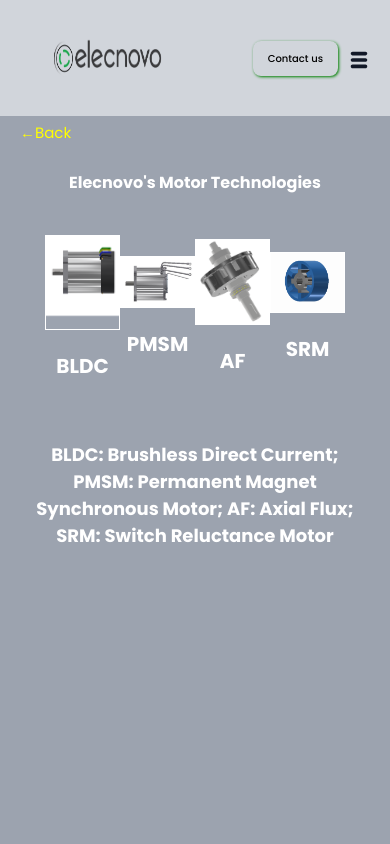
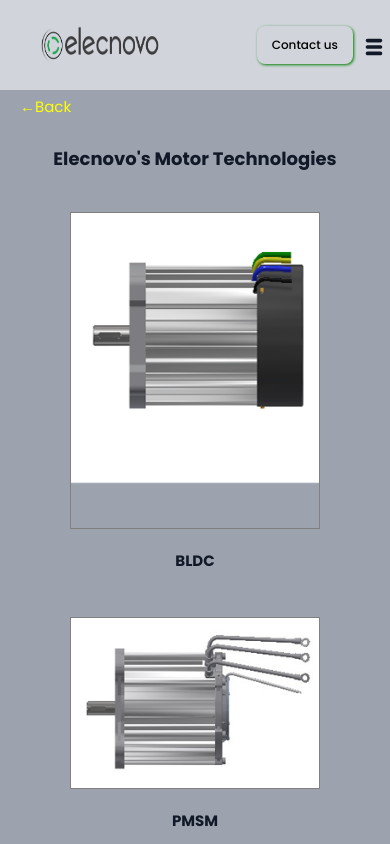
Before and after one commit to SeemaKumari62998/elecnovo_web, a React (Vite) app: page /technology in a window 390 px wide. Built offline with nearby package versions, Linux system fonts and the light colour scheme; a web font is replaced by a local one.

Commit message:
responsive

```diff
--- a/src/pages/About.jsx
+++ b/src/pages/About.jsx
@@ -8,7 +8,7 @@
   flex-direction: column;
   align-items: center;
   justify-content: center;
-  padding: 2%;
+  background-color: var(--color-grey-400);
 
   @media (min-width: 768px) {
     padding: 5%;
@@ -18,9 +18,9 @@
 const Paragrapg = styled.p`
   text-align: left;
   max-width: 80%;
-  margin: 4% auto;
-  font-size: 2rem;
-  color: var(--color-grey-200);
+  margin: 1% auto;
+  font-size: 1.6rem;
+  color: var(--color-grey-300);
 
   @media only screen and (max-width: 600px) {
     font-size: 1.5rem;
--- a/src/pages/Application.jsx
+++ b/src/pages/Application.jsx
@@ -39,7 +39,7 @@
   margin-bottom: 70px;
   margin-top: auto;
   position: relative;
-
+  /* text-align: center; */
   &:hover {
     ${Image} {
       transform: scale(1.2);
@@ -48,10 +48,9 @@
   }
 
   @media only screen and (max-width: 600px) {
-    justify-content: center;
-    align-items: center;
     margin-bottom: 15px;
     margin-top: 40px;
+    align-items: center;
   }
 `;
 
@@ -66,9 +65,13 @@
   font-size: 1.8rem;
 
   @media only screen and (max-width: 600px) {
-    text-align: center;
+    /* text-align: center;
     margin-top: 40px;
-    padding: 180px 400px;
+    padding: 180px 400px; */
+
+    bottom: -153px; /* Adjust position for mobile */
+    left: 50%;
+    padding: 120px; /* Adjust padding for mobile */
   }
 `;
 
--- a/src/pages/Home.jsx
+++ b/src/pages/Home.jsx
@@ -77,7 +77,7 @@
   right: 1px;
   transform: translateY(-60%);
   text-align: center;
-  color: var(--color-green-100);
+  color: var(--color-grey-100);
   width: fit-content;
 
   @media only screen and (max-width: 600px) {
@@ -93,7 +93,7 @@
   align-items: center;
 
   @media only screen and (max-width: 600px) {
-    margin-right: 0px;
+    margin: 15px;
   }
 `;
 
@@ -109,7 +109,7 @@
   @media only screen and (max-width: 600px) {
     width: 100px;
     padding: 2px;
-    margin: 4px;
+    margin: 1px;
   }
 `;
 
--- a/src/pages/Technology.jsx
+++ b/src/pages/Technology.jsx
@@ -7,7 +7,7 @@
   background-color: var(--color-grey-400);
   display: flex;
   flex-direction: column;
-  color: white;
+  color: var(--color-grey-900);
 
   @media only screen and (max-width: 600px) {
     padding: 25px;
@@ -18,7 +18,7 @@
   margin-top: 30px;
 
   @media only screen and (max-width: 600px) {
-    font-size: 16px;
+    font-size: 18px;
   }
 `;
 const H2 = styled.h2`
@@ -27,27 +27,36 @@
 
   @media only screen and (max-width: 600px) {
     font-size: 18px;
-    margin-top: 40px;
+    margin-top: 5px;
     text-align: center;
   }
 `;
 
 const Imagecontainer = styled.div`
   margin-top: 60px;
-  display: flex;
-  flex-direction: row;
-  justify-content: center;
+  display: grid;
+  grid-template-columns: repeat(4, 1fr);
+  grid-auto-rows: auto;
+  gap: 20px;
 
   @media only screen and (max-width: 600px) {
+    grid-template-columns: 1fr;
+    gap: 5px;
     margin: 20px;
   }
 `;
 
 const Image = styled.img`
-  width: 250px;
+  width: 100%;
+  max-width: 250px;
   height: auto;
   margin: 20px;
-  border: 1px solid white;
+  border: 1px solid grey;
+
+  @media only screen and (max-width: 600px) {
+    max-width: calc(100% - 50px);
+    margin: 20px;
+  }
 `;
 
 const Div = styled.div`
@@ -61,11 +70,17 @@
   font-weight: bold;
   margin-top: 1px;
   font-size: 20px;
+
+  @media only screen and (max-width: 600px) {
+    font-size: 15px;
+    margin-bottom: 20px;
+  }
 `;
 
 const Span = styled.span`
   @media only screen and (max-width: 600px) {
     font-size: 15px;
+    /* position: fixed; */
   }
 `;
 
--- a/ui/AppLayout.jsx
+++ b/ui/AppLayout.jsx
@@ -13,7 +13,7 @@
 
 const Main = styled.main`
   background-color: var(--color-grey-900);
-  margin-top: 116px;
+  margin-top: 90px;
   /* color: var(--color-grey-100); */
 `;
 
--- a/ui/Button.jsx
+++ b/ui/Button.jsx
@@ -29,7 +29,14 @@
   border-radius: var(--border-radius-sm);
   box-shadow: var(--shadow-sm);
   margin-top: 30px;
-  margin-left: 300px;
+  margin-left: auto;
+  margin-right: auto;
+
+  @media only screen and (max-width: 600px) {
+    padding: 0.2rem 0%.3;
+    width: 40%;
+    font-size: 15px;
+  }
 
   ${(props) => sizes[props.size]} ${(props) => variations[props.variation]}
 `;
--- a/ui/ContactForm.jsx
+++ b/ui/ContactForm.jsx
@@ -16,6 +16,7 @@
   @media only screen and (max-width: 600px) {
     justify-content: center;
     flex-direction: column;
+    height: 100vh;
   }
 `;
 
@@ -38,6 +39,12 @@
   border-radius: var(--border-radius-sm);
   padding: 1.5rem 2rem;
   box-shadow: var(--shadow-sm);
+
+  @media only screen and (max-width: 600px) {
+    padding: 0.7rem 1rem;
+    font-size: 10px;
+    width: 300px;
+  }
 `;
 
 const FormContainer = styled.div`
@@ -61,10 +68,22 @@
   width: 100%;
   max-height: 150px;
   resize: none;
+
+  @media only screen and (max-width: 600px) {
+    width: 300px;
+    font-size: 10px;
+  }
 `;
 
 const SpanOr = styled.strong`
   text-align: center;
+  margin: 10px;
+  display: flex;
+  justify-content: center;
+
+  @media only screen and (max-width: 600px) {
+    width: 60%;
+  }
 `;
 
 function ContactForm() {
@@ -98,7 +117,7 @@
             <Input type="text" placeholder="Enter your phone number" />
             <Input type="text" placeholder="Enter your Email" />
             <StyledTextarea
-              placeholder=" Enter your Message or question"
+              placeholder="Enter your Message or question"
               maxLength={200}
             />
           </FormContainer>
--- a/ui/Footer.jsx
+++ b/ui/Footer.jsx
@@ -6,18 +6,17 @@
 const StyledFooter = styled.div`
   display: flex;
   flex-wrap: wrap;
-
   justify-content: space-between;
   background-color: var(--color-grey-900);
-  padding: 60px 100px 60px 10px;
+  padding: 20px 100px 10px 10px;
   /* color: var(--color-grey-100); */
   width: 100%;
 
   @media only screen and (max-width: 600px) {
     flex-direction: column;
-    align-items: center;
-    text-align: left;
-    padding: 30px;
+    align-items: flex-start;
+    padding: 2px;
+    padding-left: 20px;
   }
 `;
 
@@ -25,11 +24,12 @@
   display: flex;
   flex-direction: column;
   align-items: center;
-  /* margin-bottom: 500px; */
+  justify-content: center;
   color: var(--color-grey-500);
 
   @media only screen and(max-width: 600px) {
-    margin-bottom: 0;
+    display: flex;
+    align-items: flex-start;
   }
 `;
 
@@ -48,10 +48,11 @@
 const StyledUl = styled.ul`
   list-style: none;
   color: var(--color-grey-300);
-  margin: 10px;
+  margin: 2px;
 
   @media only screen and (max-width: 600px) {
     font-size: 15px;
+    padding-bottom: 20px;
   }
 
   li {
@@ -77,11 +78,15 @@
 `;
 
 const Img = styled.img`
-  width: 200px;
+  width: 300px;
   height: auto;
   margin-bottom: 0;
 
   @media only screen and (max-width: 600px) {
+    width: 70%;
+    /* height: 150px; */
+    margin: 0 auto;
+    display: block;
   }
 `;
 
@@ -90,7 +95,6 @@
     <StyledFooter>
       <StyledColumn>
         <Img src="ElecnovoPageLogo.png" alt="Logo" />
-        {/* <Img src="logo1.jpeg" alt="Logo" /> */}
       </StyledColumn>
 
       <StyledColumn>
@@ -103,7 +107,7 @@
       </StyledColumn>
 
       <StyledColumn>
-        <h3>Quick links </h3>
+        <h3>Quick links</h3>
         <StyledUl>
           <li>
             <StyledNavLink to="/">Home</StyledNavLink>
--- a/ui/Form.jsx
+++ b/ui/Form.jsx
@@ -4,7 +4,7 @@
   ${(props) =>
     props.type === "regular" &&
     css`
-      padding: 9.4rem 9rem;
+      padding: 9rem 5rem;
       width: 50%;
 
       /* Box */
@@ -13,7 +13,7 @@
 
       @media only screen and (max-width: 600px) {
         width: 100%;
-        padding: 9.4rem 2rem;
+        padding: 2rem 3rem;
       }
     `}
 
--- a/ui/Header.jsx
+++ b/ui/Header.jsx
@@ -8,7 +8,7 @@
   align-items: center;
   background-color: var(--color-grey-300);
   padding: 8px 50px;
-
+  height: 90px;
   width: 100%;
   color: black;
   position: fixed;
@@ -17,7 +17,7 @@
   z-index: 100;
 
   @media only screen and (max-width: 600px) {
-    padding: 8px 20px;
+    padding: 5px 5px;
   }
 `;
 const Overlay = styled.div`
--- a/ui/MainNav.jsx
+++ b/ui/MainNav.jsx
@@ -39,7 +39,7 @@
     border-radius: 8px;
 
     @media only screen and (max-width: 600px) {
-      font-size: 1rem;
+      font-size: 1.2rem;
       padding: 1rem 1.5rem;
     }
   }
@@ -48,7 +48,7 @@
   &:active,
   &.active:link,
   &.active:visited {
-    font-size: 1.8rem;
+    /* font-size: 1.8rem; */
     background-color: var(--color-grey-900);
     border-radius: 8px;
     color: white;
--- a/ui/MenuList.jsx
+++ b/ui/MenuList.jsx
@@ -17,7 +17,7 @@
 
 const MenuList = styled.div`
   position: fixed;
-  top: 120px;
+  top: 95px;
   right: 15px;
   width: 280px;
   height: 100%;
@@ -53,7 +53,7 @@
 const P = styled.p`
   font-size: 25px;
   text-align: center;
-  color: var(--color-grey-900);
+  color: var(--color-grey-300);
 
   @media only screen and (max-width: 600px) {
     font-size: 19px;
```
